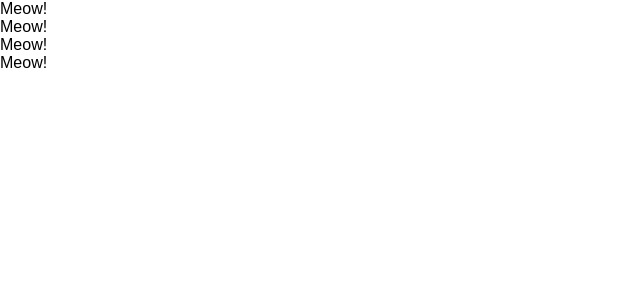
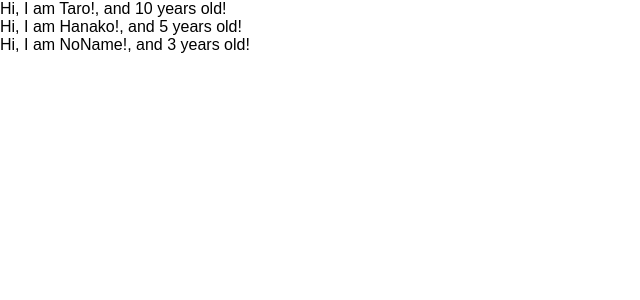
Before and after one commit to codelife0814/udemy-react-redux-crud-application, a React (Create React App) app: page / in a window 1280 px wide. Shown: the top 300 px of the page, without its empty margins (0-640 px from the left). Built offline with nearby package versions, Linux system fonts and the light colour scheme.

Commit message:
learn prop-types

```diff
--- a/src/App.js
+++ b/src/App.js
@@ -1,29 +1,30 @@
 import React from 'react';
-
-// class App extends Component {
-//   render() {
-//     return (
-//       <React.Fragment>
-//         <label htmlFor="bar">bar</label>
-//         <input type="text" onChange={() => {console.log("I am clicked!")}} />
-//       </React.Fragment>
-//     )
-//   }
-// }
+import PropTypes from 'prop-types';
 
 const App = () => {
+  const profiles = [
+    { name: "Taro", age: 10 },
+    { name: "Hanako", age: 5 },
+    { name: "NoName", age: 3 }
+  ]
   return (
     <div>
-      <Cat />
-      <Cat />
-      <Cat />
-      <Cat />
+      {
+        profiles.map((profile, index) => {
+          return <User name={profile.name} age={profile.age} key={index} />
+        })
+      }
     </div>
   )
 }
 
-const Cat = () => {
-  return <div>Meow!</div>
+const User = (props) => {
+  return <div>Hi, I am {props.name}!, and {props.age} years old!</div>
+}
+
+User.propTypes = {
+  name: PropTypes.string,
+  age: PropTypes.number.isRequired
 }
 
 export default App;
```
